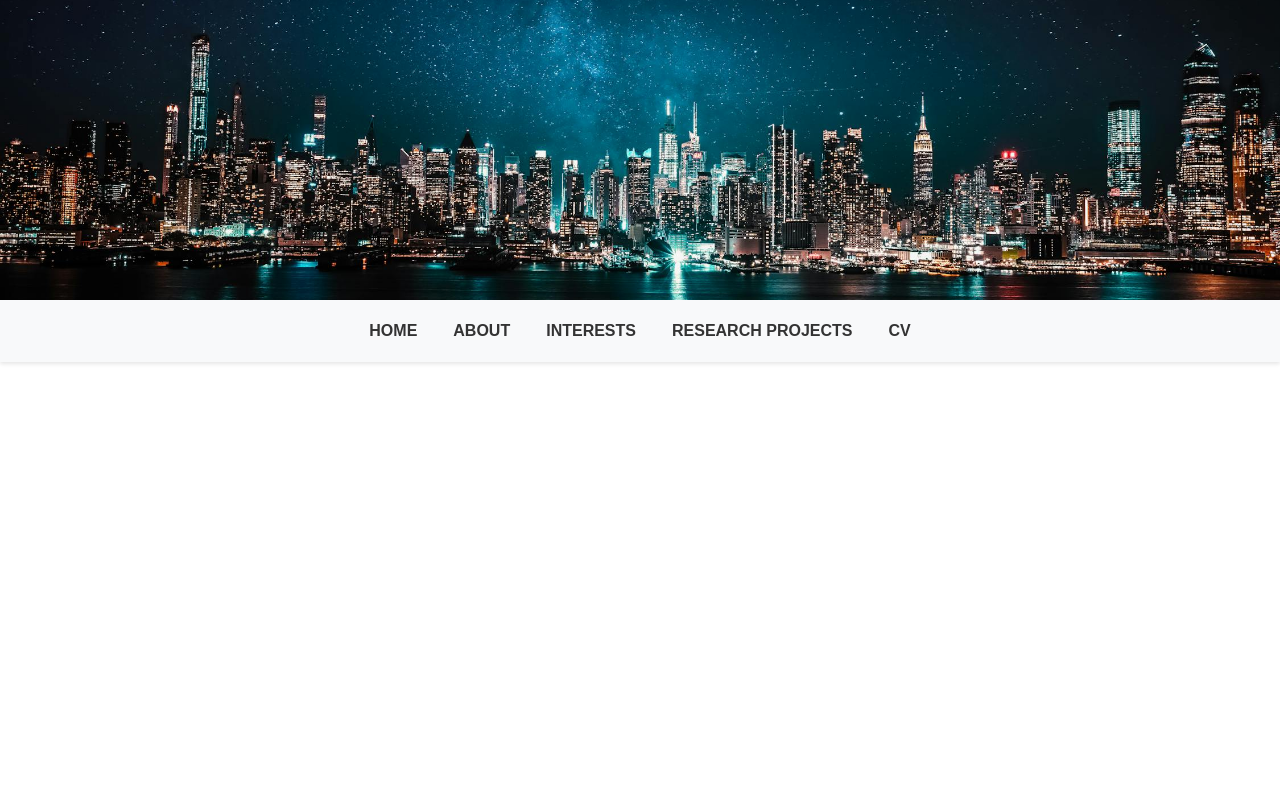
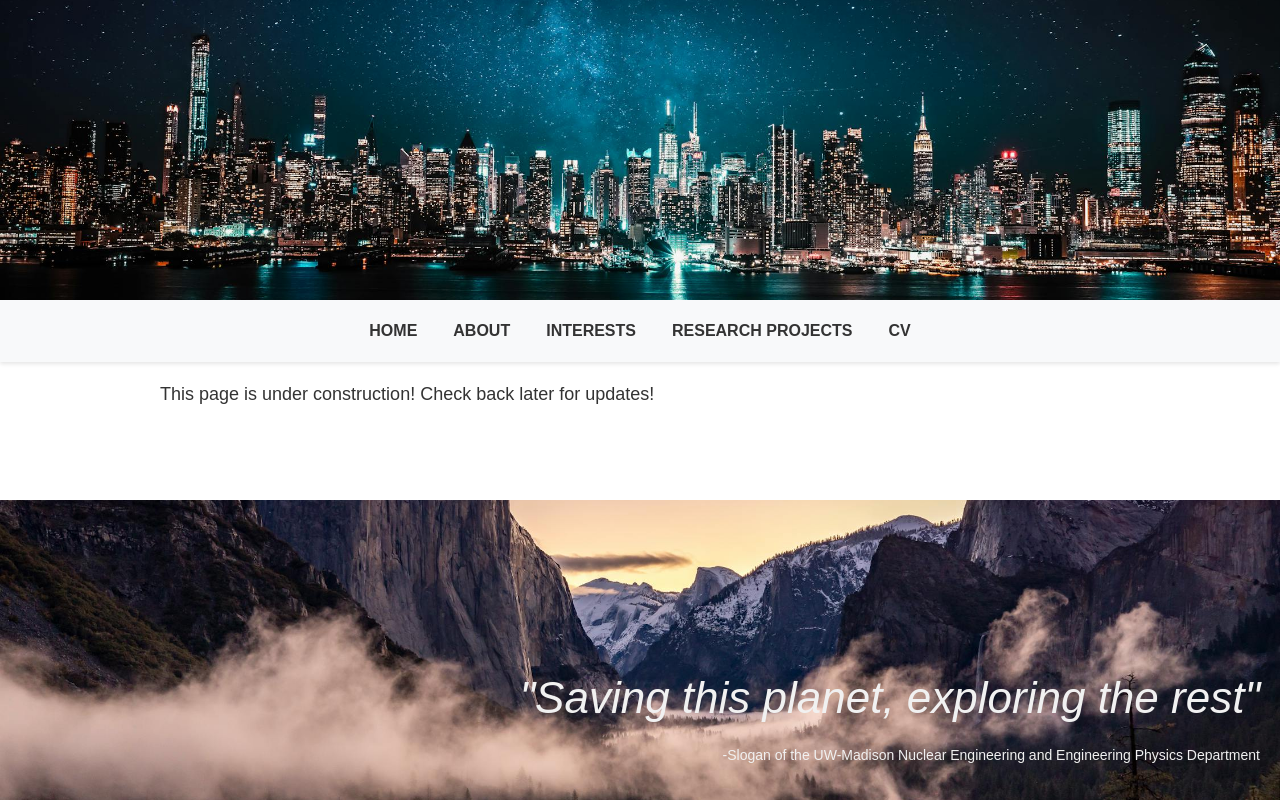
Before and after one commit to dean-krueger/dean-krueger.github.io, a plain HTML site: page about.html in a window 1280 px wide. Drawn offline with Linux system fonts and the light colour scheme.

Commit message:
added under construction text to unpopulated pages, adjusted interest button text

```diff
--- a/about.html
+++ b/about.html
@@ -36,5 +36,17 @@
             </div>
         </header>
 
+        <div class="main-content">
+            <p>
+                This page is under construction! Check back later for updates!
+            </p>
+        </div>
+        <div class="image-and-quote">
+            <div class="text-content">
+                <p class="quote">"Saving this planet, exploring the rest"</p>
+                <p class="quote-attribution">-Slogan of the UW-Madison Nuclear Engineering and Engineering Physics Department</p>
+            </div>
+        </div>
+
     </body>
 </html>
--- a/css/styles.css
+++ b/css/styles.css
@@ -9,10 +9,18 @@
     line-height: 1.6; /* Improve line spacing for readability */
 }
 
-.main-body {
+html,
+    body {
+        height: 100%;
+        margin: 0;
+        display: flex;
+        flex-direction: column;
+    }
+.main-content {
     height: 100%;
     width: calc(100% * (3 /4));
     margin: auto;
+    flex: 1;
 }
 
 /* Style for the eye-catch section */
@@ -72,7 +80,7 @@
 
 .menu li {
     position: relative; /* Needed for submenu positioning */
-    font-family: Arial, sans-serif;
+    font-family: Arial;
     font-size: 1rem;
     text-transform: uppercase;
     font-weight: bold;
@@ -163,7 +171,7 @@
 
 .interest-item {
     border: 2px solid #ccc; /* Border for each block */
-    padding: 20px;
+    padding: 25px;
     transition: transform 0.3s, border-color 0.3s; /* Hover effects */
     display: flex;
     flex-direction: column; /* Stack content vertically */
@@ -182,7 +190,7 @@
 .interest-item img {
     width: 90px; /* Adjust icon size */
     height: 90px;
-    margin-bottom: 10px; /* Space between the icon and text */
+    margin-bottom: 40px; /* Space between the icon and text */
     margin-top: 50px;
 }
 
```
Also changed, not shown: index.html (+1 -1 lines), pages/energy_policy.html (+12 -0 lines), pages/nuclear_engineering.html (+12 -0 lines), pages/space_exploration.html (+12 -0 lines).
